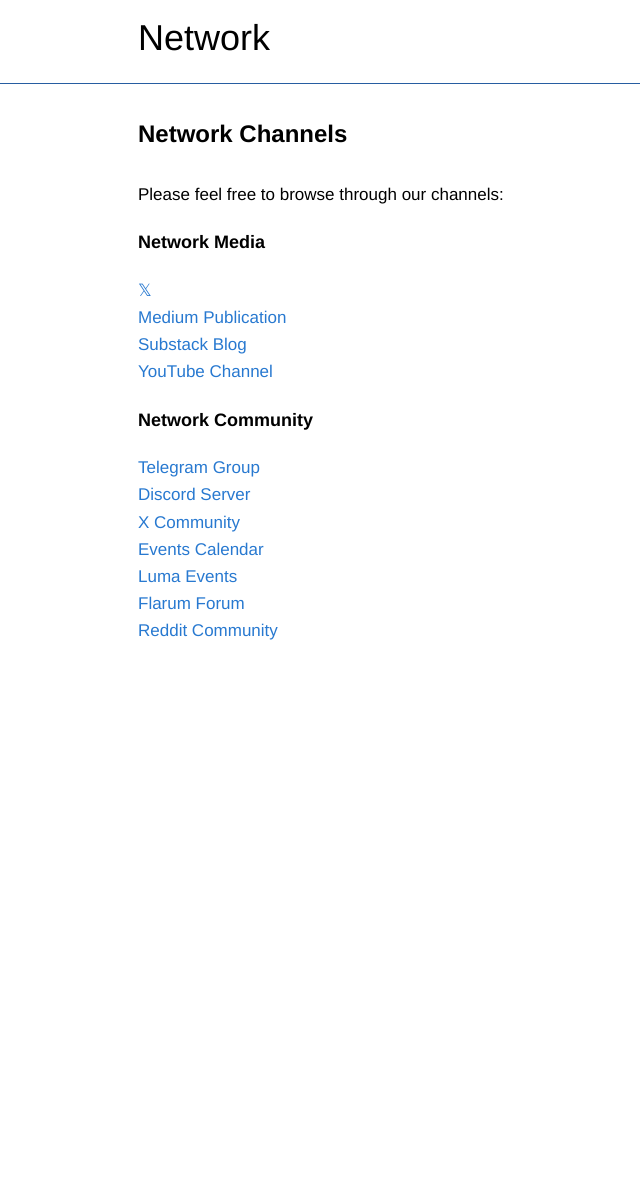
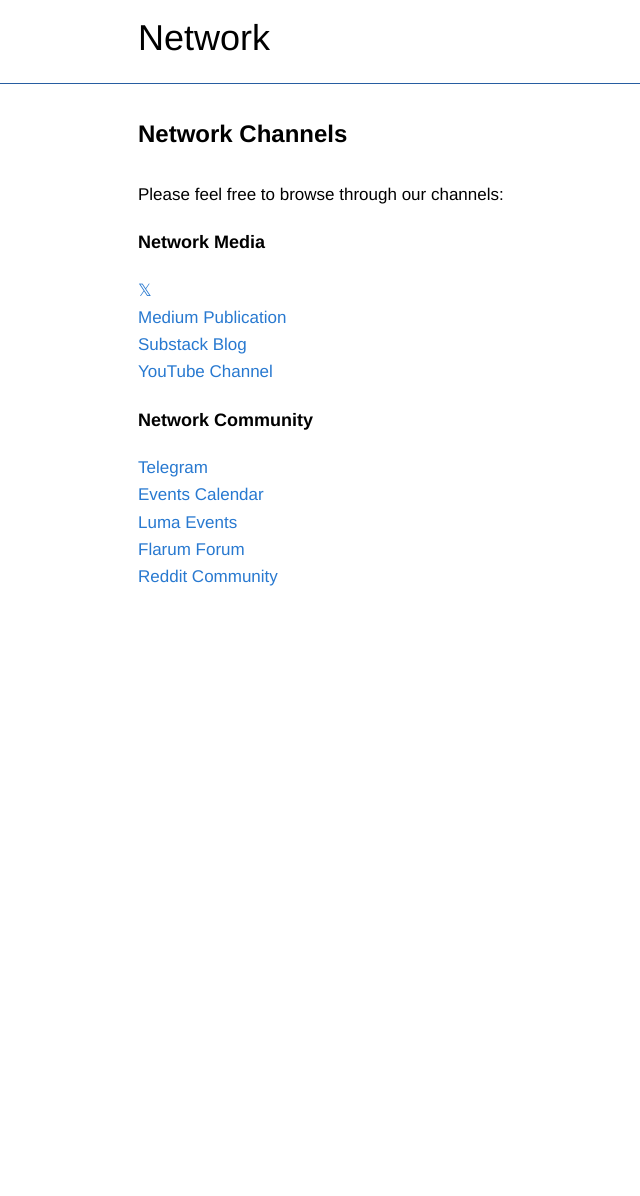
Before and after one commit to networkf/network.github.io, a Jekyll site: the page built from channels.md, in a window 1280 px wide. Shown: the whole page, without its empty margins (137-777 px from the left). Built offline with Jekyll 4.4.1, drawn with Linux system fonts in a browser that asks for light colours; some web fonts are replaced; our own code applies the rules of GitHub Pages for plain Markdown files; the repository's description, which GitHub fills in, is left out; after the commit the page ends 1141 px from its top, so only the background shows below that.

Commit message:
Update channels.md

```diff
--- a/channels.md
+++ b/channels.md
@@ -23,11 +23,7 @@ Please feel free to browse through our channels:
 
 <b><font size="4">Network Community</font></b>
 
-<a href="https://t.me/networkfoundation">Telegram Group</a>
-<br>
-<a href="https://discord.gg/sCtK6YK">Discord Server</a>
-<br>
-<a href="https://x.com/i/communities/1725849980240384096">X Community</a>
+<a href="https://t.me/networkfoundation">Telegram</a>
 <br>
 <a href="https://www.notion.so/networkfoundation/210b521638de80c8a1ccec5b52f7d82c">Events Calendar</a>
 <br>
```
